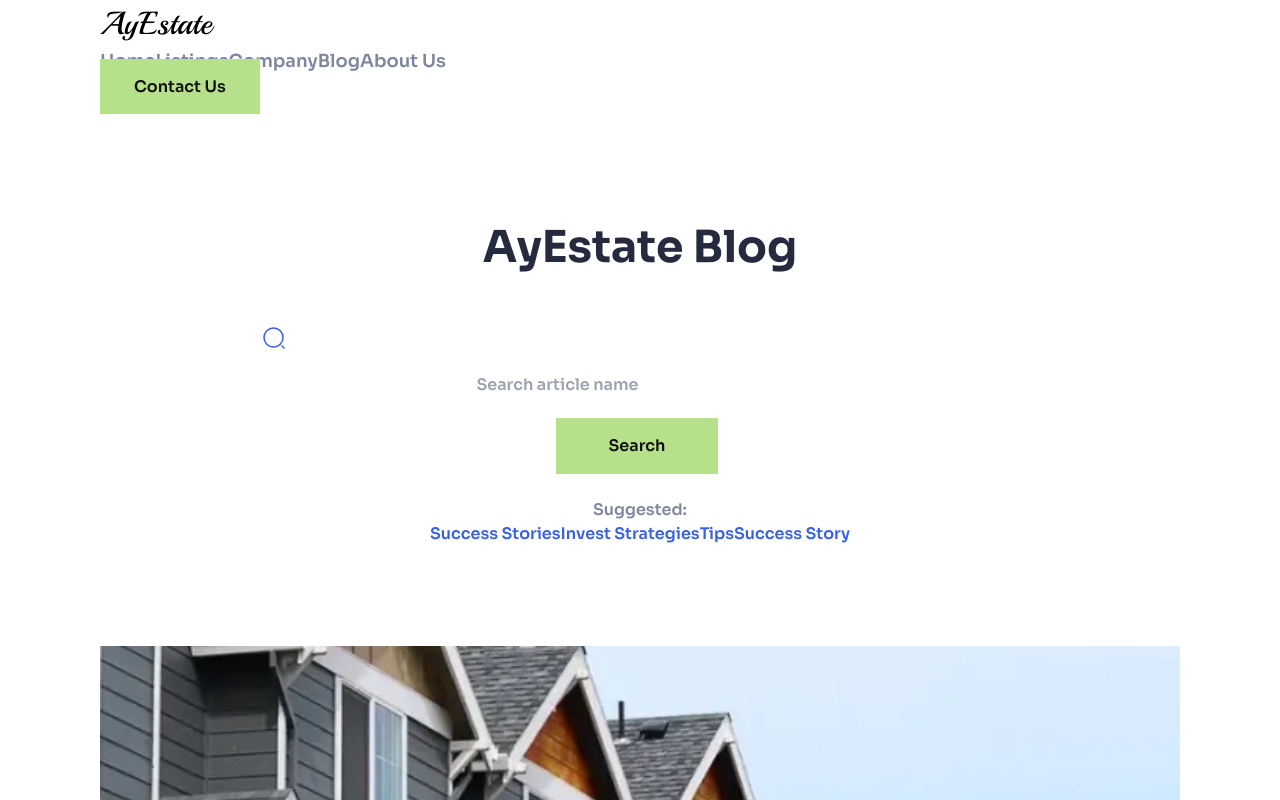
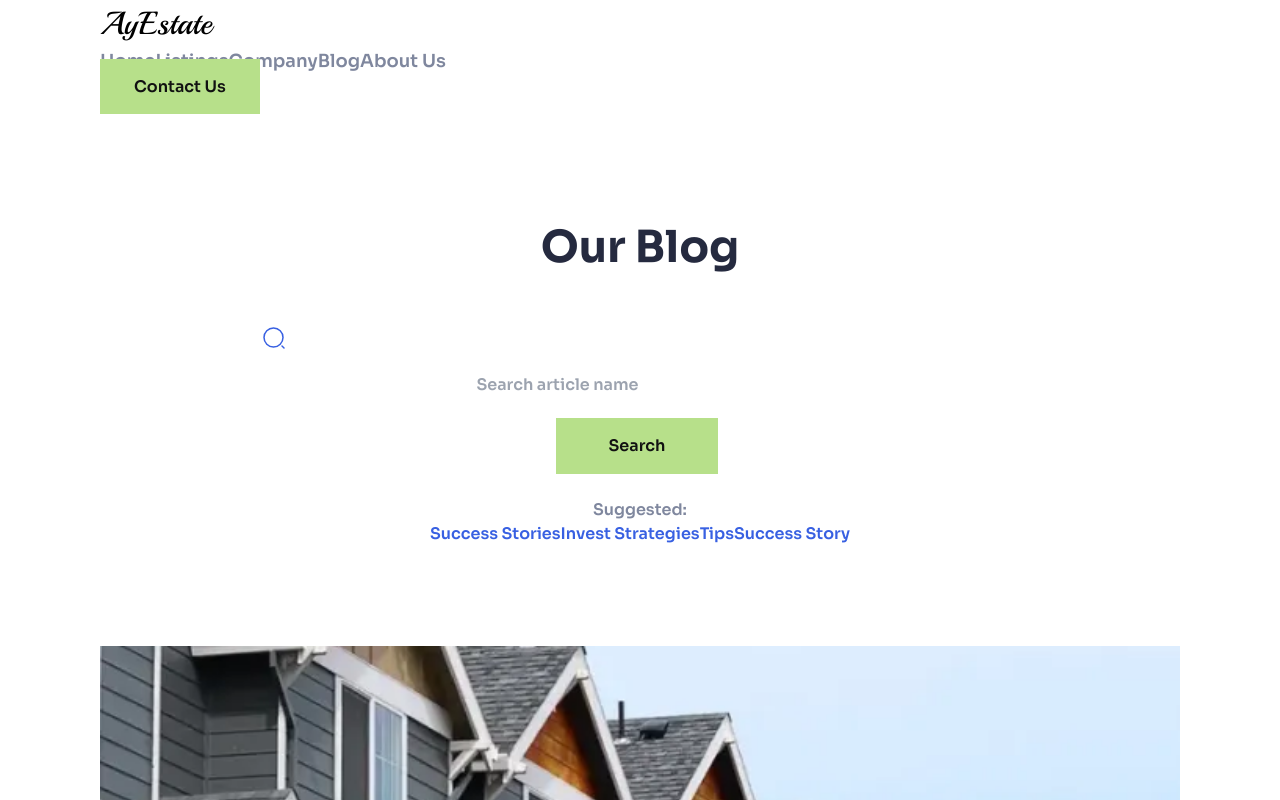
Before and after one commit to ali0120/ay-estate, a Next.js app: page /blog in a window 1280 px wide. Shown: the top 800 px of the page. Built offline with nearby package versions, Linux system fonts and the light colour scheme.

Commit message:
fix heading

```diff
--- a/app/ui/(components)/blog/BlogHeader.tsx
+++ b/app/ui/(components)/blog/BlogHeader.tsx
@@ -17,7 +17,7 @@ const BlogHeader = () => {
         <section className='bg-White' >
             <div className='px-[20px] xl:px-[100px] pt-[30px] lg:pt-[120px]'>
                 <div className="text-center mx-auto">
-                    <h1 className='text-[24px] lg:text-[44px] font-soraBold text-YankeesBlue leading-[31.2px] lg:leading-[57.2px] capitalize' >AyEstate  Blog</h1>
+                    <h1 className='text-[24px] lg:text-[44px] font-soraBold text-YankeesBlue leading-[31.2px] lg:leading-[57.2px] capitalize' >our  Blog</h1>
                     <Paper shadow="xs" className='lg:max-w-[70%] m-auto mt-[16px] md:mt-[50px] rounded-[16px]'>
                         <TextInput
                             placeholder="Search article name"
```
